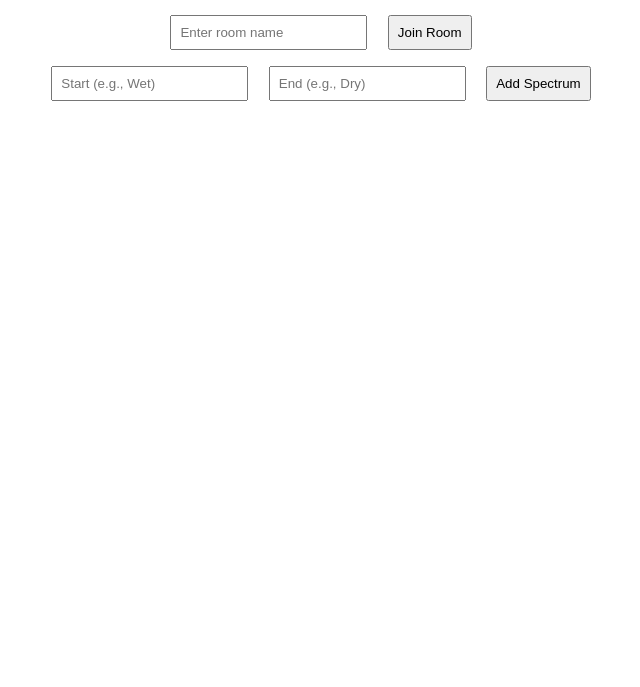
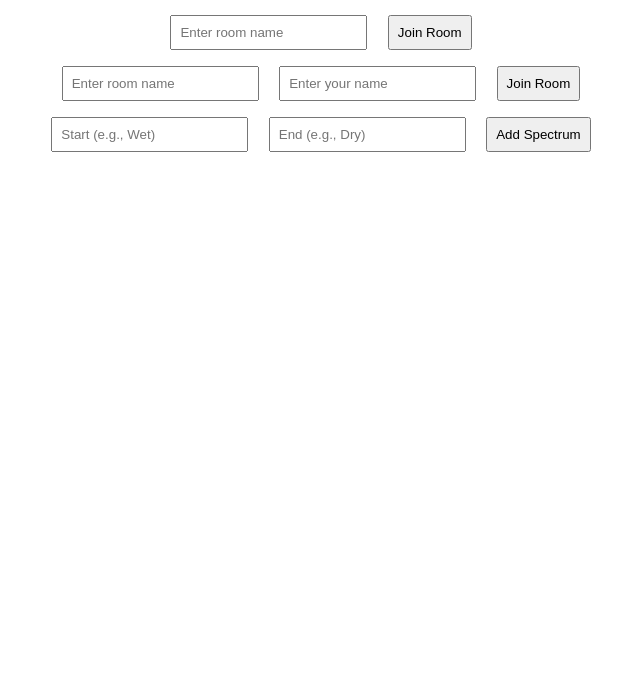
Before and after one commit to PCostaUW/Gradient, a plain HTML site: page index.html in a window 1280 px wide. Shown: the part 113-800 px from the top of the page, without its empty margins (319-959 px from the left). Drawn offline with Linux system fonts and the light colour scheme.

Commit message:
trying again

```diff
--- a/index.html
+++ b/index.html
@@ -26,6 +26,13 @@
     <ul id="score-list"></ul>
   </div>
 
+
+  <div id="room-section">
+    <input id="room-id" placeholder="Enter room name" />
+    <input id="player-name" placeholder="Enter your name" />
+    <button onclick="createOrJoinRoom()">Join Room</button>
+  </div>
+
   <div id="custom-spectrum-form">
     <input id="custom-start" placeholder="Start (e.g., Wet)" />
     <input id="custom-end" placeholder="End (e.g., Dry)" />
@@ -33,6 +40,7 @@
   </div>
 
 
+
   <script type="module" src="main.js"></script>
 </body>
 </html>
```
